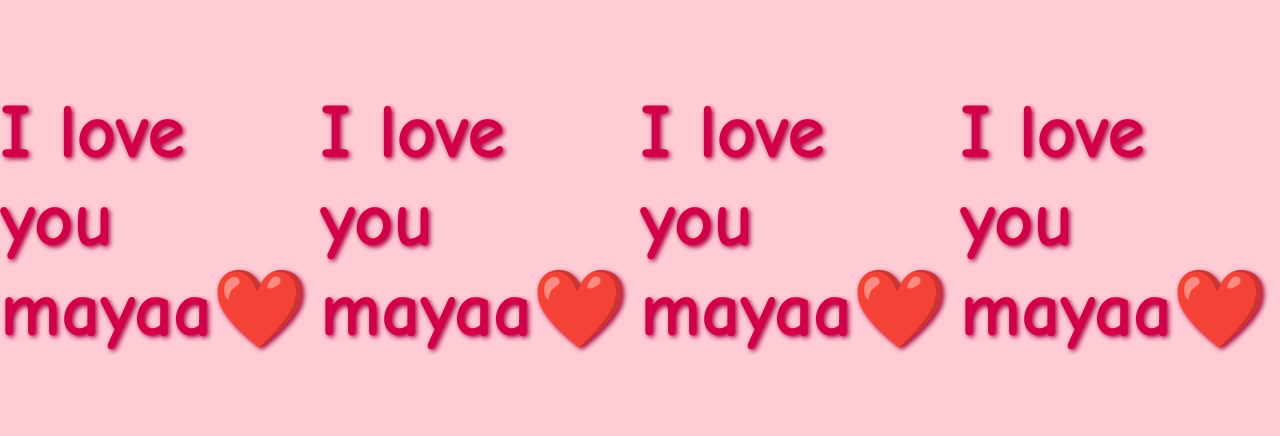
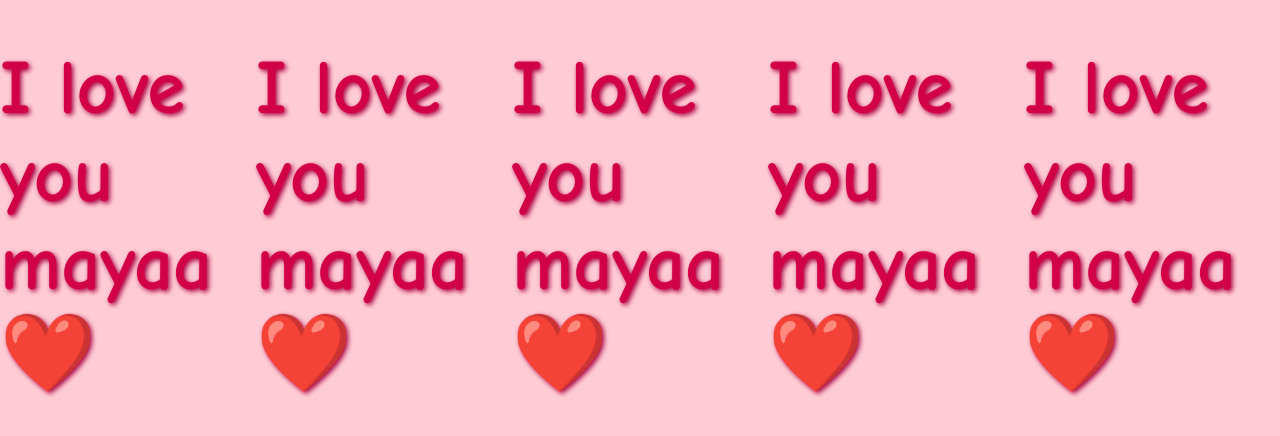
Before and after one commit to supremshrestha12-cell/ilove-pagee, a plain HTML site: page index.html in a window 1280 px wide. Shown: the part 164-600 px from the top of the page. Drawn offline with Linux system fonts and the light colour scheme.

Commit message:
Update index.html

```diff
--- a/index.html
+++ b/index.html
@@ -50,5 +50,7 @@
   <div class="love-message 1">I love you mayaa❤️</div>
   <div class="love-message">I love you mayaa❤️</div>
   <div class="love-message">I love you mayaa❤️</div>
+  <div class="love-message 2">I love you mayaa❤️</div>
+
 </body>
 </html>
```
